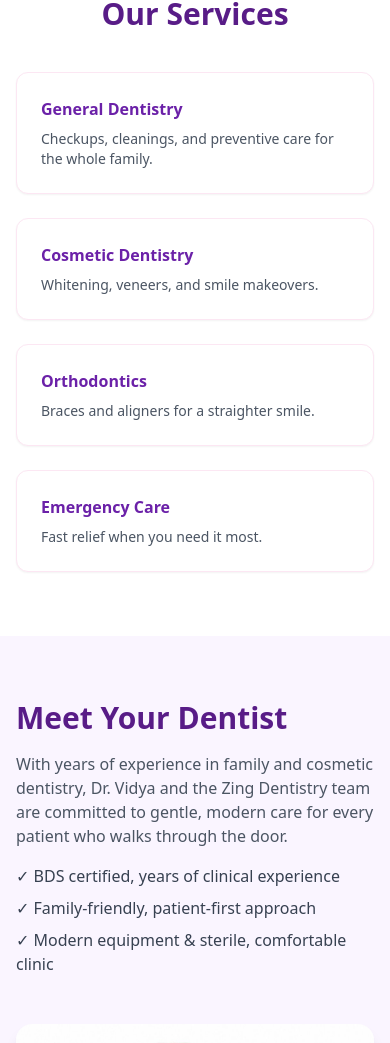
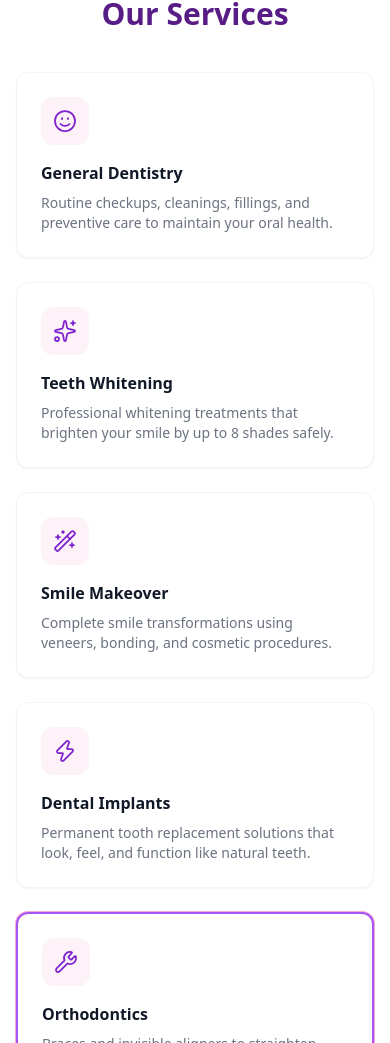
Before and after one commit to Harisankaran06/zing-dentistry, a Next.js app: page / in a window 390 px wide. Shown: the part 525-1568 px from the top of the page. Built offline with nearby package versions, Linux system fonts and the light colour scheme; no server answers; the database is empty.

Commit message:
add category and description to transformations gallery; expand services section with lucide icons; fix phone number; add lucide-react dependency

```diff
--- a/app/(client)/page.js
+++ b/app/(client)/page.js
@@ -1,12 +1,65 @@
 import Link from 'next/link';
+import {
+  Sparkles,
+  Smile,
+  Wand2,
+  Zap,
+  Wrench,
+  Stethoscope,
+  Baby,
+  ShieldPlus,
+  Gem,
+} from 'lucide-react';
 import GalleryPreview from '@/components/GalleryPreview';
 import Reveal from '@/components/Reveal';
 
 const services = [
-  { title: 'General Dentistry', desc: 'Checkups, cleanings, and preventive care for the whole family.' },
-  { title: 'Cosmetic Dentistry', desc: 'Whitening, veneers, and smile makeovers.' },
-  { title: 'Orthodontics', desc: 'Braces and aligners for a straighter smile.' },
-  { title: 'Emergency Care', desc: 'Fast relief when you need it most.' },
+  {
+    title: 'General Dentistry',
+    desc: 'Routine checkups, cleanings, fillings, and preventive care to maintain your oral health.',
+    icon: Smile,
+  },
+  {
+    title: 'Teeth Whitening',
+    desc: 'Professional whitening treatments that brighten your smile by up to 8 shades safely.',
+    icon: Sparkles,
+  },
+  {
+    title: 'Smile Makeover',
+    desc: 'Complete smile transformations using veneers, bonding, and cosmetic procedures.',
+    icon: Wand2,
+  },
+  {
+    title: 'Dental Implants',
+    desc: 'Permanent tooth replacement solutions that look, feel, and function like natural teeth.',
+    icon: Zap,
+  },
+  {
+    title: 'Orthodontics',
+    desc: 'Braces and invisible aligners to straighten teeth and correct bite issues at any age.',
+    icon: Wrench,
+    featured: true,
+  },
+  {
+    title: 'Root Canal',
+    desc: 'Pain-free root canal therapy using advanced techniques to save your natural teeth.',
+    icon: ShieldPlus,
+  },
+  {
+    title: 'Pediatric Dentistry',
+    desc: 'Child-friendly dental care in a warm environment that makes kids love visiting the dentist.',
+    icon: Baby,
+  },
+  {
+    title: 'Oral Surgery',
+    desc: 'Wisdom tooth extractions, surgical procedures performed with precision and minimal discomfort.',
+    icon: Stethoscope,
+  },
+  {
+    title: 'Veneers & Crowns',
+    desc: 'Custom porcelain veneers and crowns that restore and enhance your smile beautifully.',
+    icon: Gem,
+  },
 ];
 
 const testimonials = [
@@ -50,15 +103,27 @@ export default function Home() {
               Our Services
             </h2>
           </Reveal>
-          <div className="grid grid-cols-1 sm:grid-cols-2 lg:grid-cols-4 gap-6">
-            {services.map((s, i) => (
-              <Reveal key={s.title} delay={i * 100}>
-                <div className="bg-white border border-pink-100 rounded-xl p-6 shadow-sm hover:shadow-md hover:-translate-y-1 transition-all duration-300 h-full">
-                  <h3 className="font-semibold text-purple-800 mb-2">{s.title}</h3>
-                  <p className="text-sm text-gray-600">{s.desc}</p>
-                </div>
-              </Reveal>
-            ))}
+          <div className="grid grid-cols-1 sm:grid-cols-2 lg:grid-cols-3 gap-6">
+            {services.map((s, i) => {
+              const Icon = s.icon;
+              return (
+                <Reveal key={s.title} delay={i * 60}>
+                  <div
+                    className={`bg-white rounded-xl p-6 shadow-sm hover:shadow-md hover:-translate-y-1 transition-all duration-300 h-full border ${
+                      s.featured
+                        ? 'border-2 border-purple-500 ring-1 ring-pink-300'
+                        : 'border-gray-100'
+                    }`}
+                  >
+                    <div className="w-12 h-12 rounded-xl bg-pink-50 flex items-center justify-center mb-4">
+                      <Icon className="w-6 h-6 text-purple-700" strokeWidth={1.75} />
+                    </div>
+                    <h3 className="font-bold text-gray-900 mb-2">{s.title}</h3>
+                    <p className="text-sm text-gray-500">{s.desc}</p>
+                  </div>
+                </Reveal>
+              );
+            })}
           </div>
         </div>
       </section>
@@ -139,7 +204,7 @@ export default function Home() {
           </Reveal>
           <Reveal delay={200}>
             <h3 className="font-semibold text-purple-900 mb-2">Phone</h3>
-            <p className="text-gray-600">+91 XXXXX XXXXX</p>
+            <p className="text-gray-600">+91 98415 84996</p>
           </Reveal>
         </div>
       </section>
--- a/package.json
+++ b/package.json
@@ -13,6 +13,7 @@
     "@supabase/supabase-js": "^2.45.0",
     "jspdf": "^4.2.1",
     "jspdf-autotable": "^5.0.8",
+    "lucide-react": "^1.28.0",
     "next": "14.2.5",
     "react": "^18.3.1",
     "react-dom": "^18.3.1",
```
Also changed, not shown: 1 other file (tests, documents, lock files or other folders).
